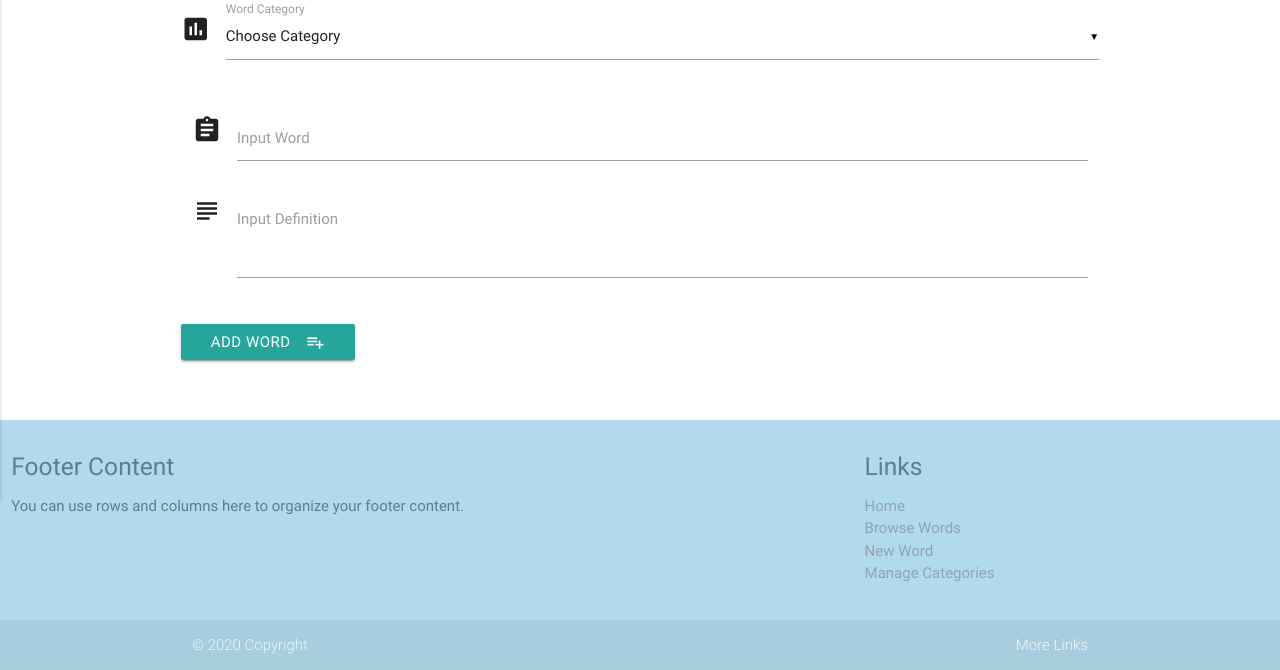
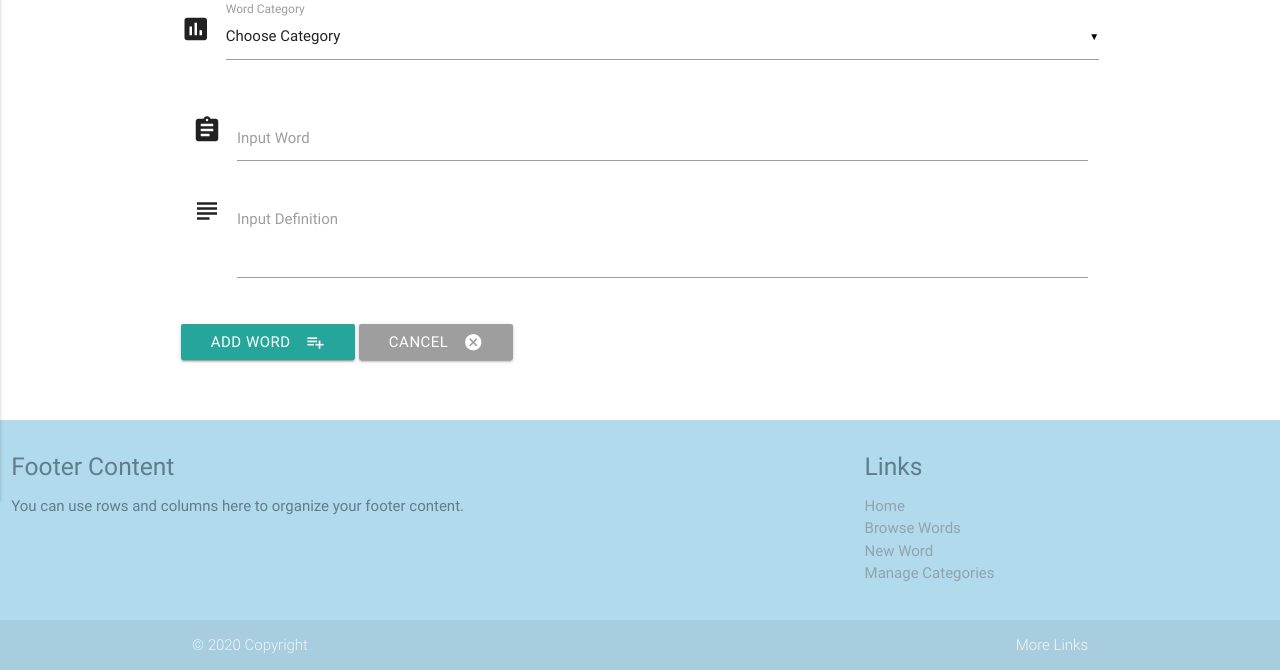
Before and after one commit to RobSimons1/ocean-dictionary, a Flask app: page /add_word in a window 1280 px wide. Shown: the part 360-1030 px from the top of the page. Run offline with Flask 2, Linux system fonts and the light colour scheme; data that the repository does not hold is empty; some libraries are stand-ins or nearby versions; some web fonts are replaced.

Commit message:
Cancel button added to Add Word page, so user can cancel addition of word

```diff
--- a/templates/addword.html
+++ b/templates/addword.html
@@ -37,6 +37,9 @@
                 <button class="btn waves-effect waves-light" type="submit" name="action">Add Word
                 <i class="material-icons right">playlist_add</i>
              </button>
+             <a href="{{ url_for('get_words') }}" class="waves-effect waves-light btn grey">
+                <i class="material-icons right">cancel</i>Cancel
+            </a>
             </div>
 
         </div>
```
